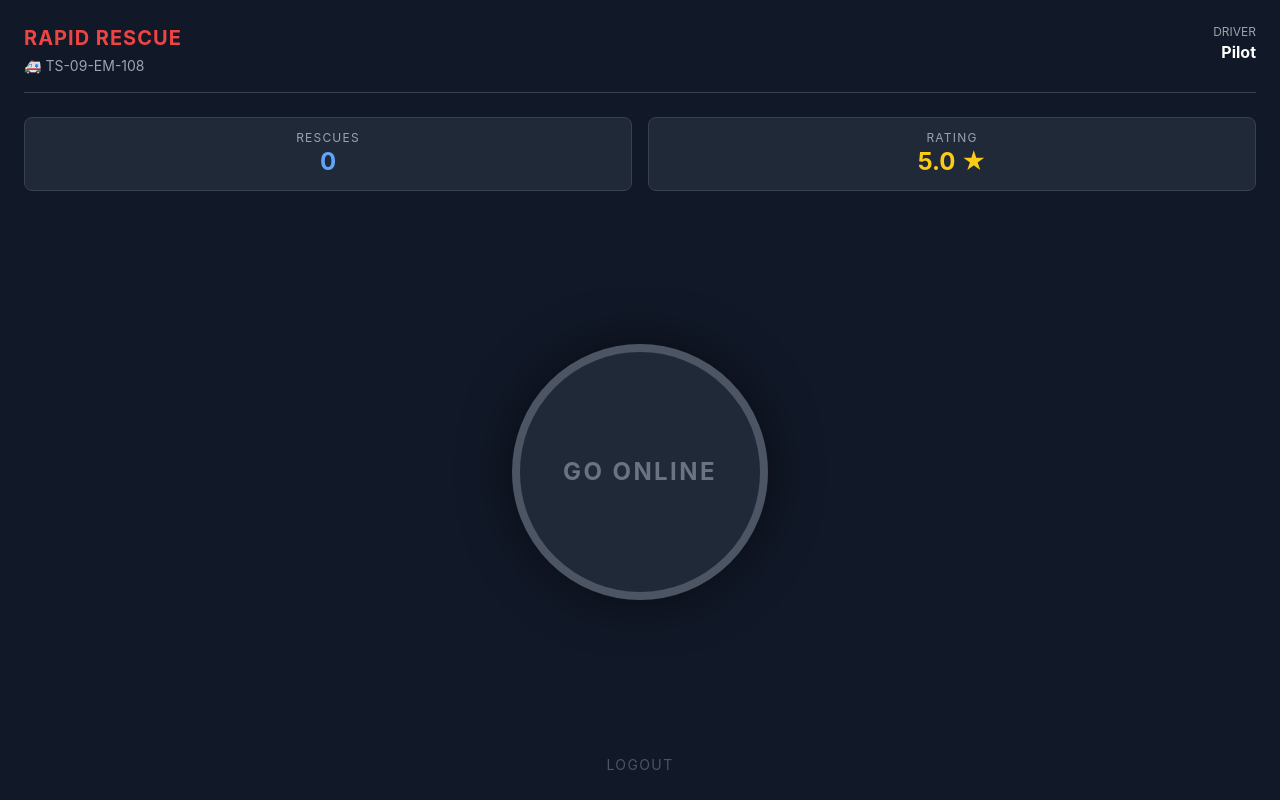
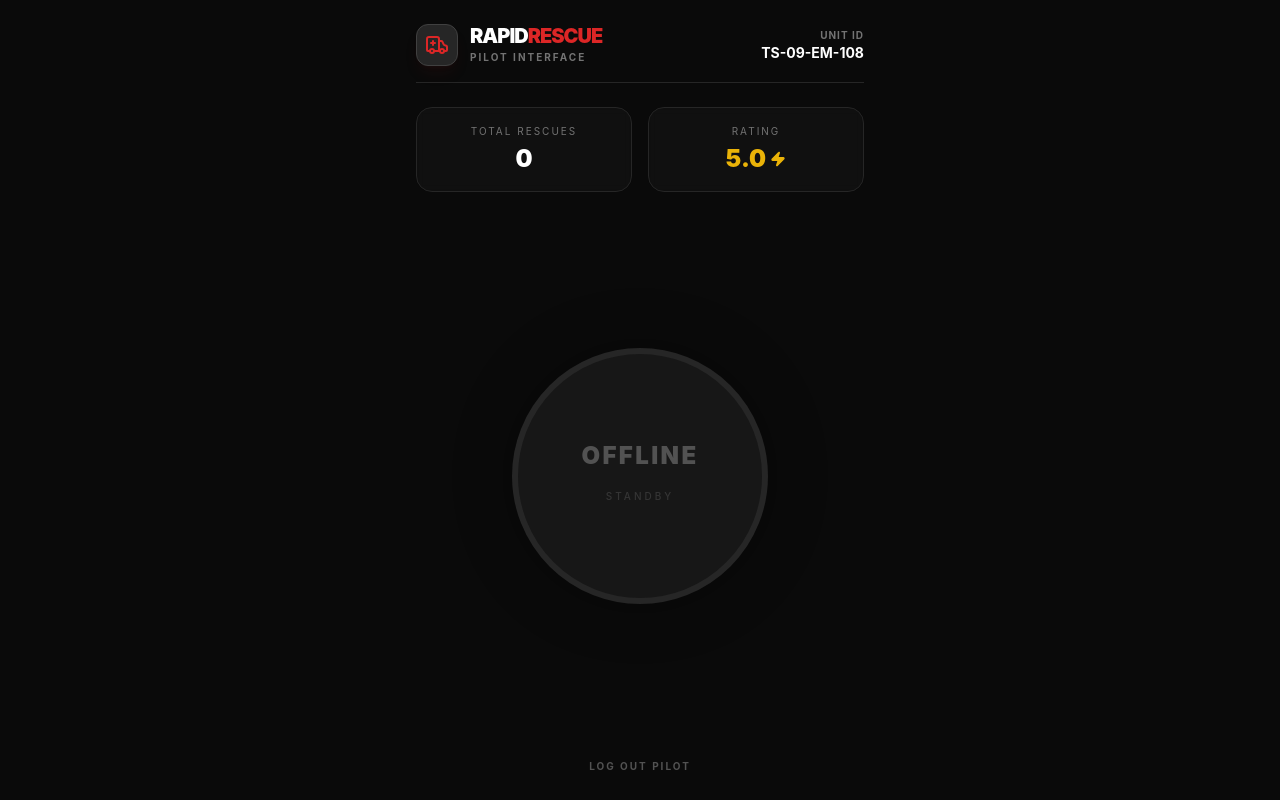
Before and after one commit to arutlashivateja/rapid-rescue, a React (Vite) app: page / in a window 1280 px wide. Built offline with nearby package versions, Linux system fonts and the light colour scheme; no server answers; the database is empty; sample sign-in values are in the browser's storage; the HTML template or start-up script is replaced by a standard one.

Commit message:
UI: Match Dashboard branding to Sign In page (RapidRescue Theme)

```diff
--- a/src/pages/Dashboard.jsx
+++ b/src/pages/Dashboard.jsx
@@ -2,6 +2,7 @@ import React, { useState, useEffect } from 'react';
 import { useAuth } from '../context/AuthContext';
 import { useNavigate } from 'react-router-dom';
 import { getApp } from "firebase/app";
+import { Ambulance, Zap } from 'lucide-react'; // Import the same icons
 import {
   getFirestore,
   doc,
@@ -81,72 +82,97 @@ export default function Dashboard() {
     navigate('/login');
   };
 
+  // --- THE NEW MATCHING UI ---
   return (
-    <div className="min-h-screen bg-gray-900 text-white p-6 relative flex flex-col">
+    <div className="min-h-screen bg-neutral-950 text-neutral-300 p-6 relative flex flex-col items-center">
 
-      {/* --- HEADER (Vehicle Number is here) --- */}
-      <header className="flex justify-between items-start mb-6 border-b border-gray-700 pb-4">
+      {/* --- BRANDED HEADER (Matching SignIn.jsx) --- */}
+      <header className="w-full max-w-md flex justify-between items-center mb-6 border-b border-neutral-800 pb-4">
+        <div className="flex items-center gap-3">
+          <div className="bg-neutral-800 p-2 rounded-xl border border-neutral-700 shadow-lg shadow-red-900/10">
+             <Ambulance className="w-6 h-6 text-red-600" />
+          </div>
           <div>
-          <h1 className="text-xl font-bold text-red-500 tracking-wider">RAPID RESCUE</h1>
-          {/* VEHICLE NUMBER DISPLAY */}
-          <div className="text-gray-400 text-sm mt-1">
-            🚑 {profile?.vehicleNumber || "TS-09-EM-108"}
+            <h1 className="text-xl font-black tracking-tighter text-white uppercase leading-none">
+              Rapid<span className="text-red-600">Rescue</span>
+            </h1>
+            <p className="text-[10px] font-bold tracking-[0.2em] text-neutral-500 uppercase mt-1">
+              Pilot Interface
+            </p>
           </div>
         </div>
 
         <div className="text-right">
-          <div className="text-xs text-gray-400 uppercase">Driver</div>
-          <div className="font-bold text-white">{profile?.name || "Pilot"}</div>
+          <div className="text-[10px] font-bold text-neutral-500 uppercase tracking-widest">Unit ID</div>
+          <div className="font-bold text-white text-sm">
+            {profile?.vehicleNumber || "TS-09-EM-108"}
+          </div>
         </div>
       </header>
 
-      {/* --- STATS BAR (Rescues Count is here) --- */}
-      <div className="grid grid-cols-2 gap-4 mb-8">
-        <div className="bg-gray-800 p-3 rounded-lg text-center border border-gray-700">
-          <div className="text-xs text-gray-400 uppercase tracking-widest">Rescues</div>
-          <div className="text-2xl font-bold text-blue-400">
+      {/* --- STATS BAR --- */}
+      <div className="w-full max-w-md grid grid-cols-2 gap-4 mb-8">
+        <div className="bg-neutral-900/50 p-4 rounded-2xl border border-neutral-800 text-center backdrop-blur-sm">
+          <div className="text-[10px] text-neutral-500 uppercase tracking-[0.2em] mb-1">Total Rescues</div>
+          <div className="text-2xl font-black text-white">
             {profile?.totalRescues || 0}
           </div>
         </div>
-        <div className="bg-gray-800 p-3 rounded-lg text-center border border-gray-700">
-          <div className="text-xs text-gray-400 uppercase tracking-widest">Rating</div>
-          <div className="text-2xl font-bold text-yellow-400">
-            {profile?.rating || "5.0"} ★
+        <div className="bg-neutral-900/50 p-4 rounded-2xl border border-neutral-800 text-center backdrop-blur-sm">
+          <div className="text-[10px] text-neutral-500 uppercase tracking-[0.2em] mb-1">Rating</div>
+          <div className="text-2xl font-black text-yellow-500 flex justify-center items-center gap-1">
+            {profile?.rating || "5.0"} <Zap className="w-4 h-4 fill-current" />
           </div>
         </div>
       </div>
 
-      {/* --- MAIN INTERFACE --- */}
-      <main className="flex-1 flex flex-col items-center justify-center space-y-8">
+      {/* --- MAIN BUTTON --- */}
+      <main className="flex-1 w-full max-w-md flex flex-col items-center justify-center space-y-8">
 
         {!activeRide && (
           <button
             onClick={toggleStatus}
-            className={`w-64 h-64 rounded-full border-8 text-2xl font-bold tracking-widest shadow-[0_0_50px_rgba(0,0,0,0.5)] transition-all
+            className={`group w-64 h-64 rounded-full border-[6px] text-2xl font-black tracking-widest shadow-[0_0_60px_rgba(0,0,0,0.3)] transition-all duration-500 flex flex-col items-center justify-center
               ${isOnline
-                ? 'border-green-500 bg-green-900/20 text-white animate-pulse'
-                : 'border-gray-600 bg-gray-800 text-gray-500'
+                ? 'border-green-500 bg-green-950/30 text-white shadow-green-900/20'
+                : 'border-neutral-800 bg-neutral-900 text-neutral-600 hover:border-neutral-700'
               }`}
           >
-            {isOnline ? 'SCANNING...' : 'GO ONLINE'}
+            <div className={`mb-2 transition-transform duration-500 ${isOnline ? 'scale-110' : 'group-hover:scale-105'}`}>
+              {isOnline ? 'ONLINE' : 'OFFLINE'}
+            </div>
+            <div className="text-[10px] font-medium tracking-[0.3em] uppercase opacity-50">
+              {isOnline ? 'Scanning...' : 'Standby'}
+            </div>
           </button>
         )}
 
         {/* --- ACTIVE RIDE CARD --- */}
         {activeRide && (
-          <div className="w-full bg-gray-800 p-6 rounded-xl border-l-4 border-blue-500 shadow-2xl">
-            <h2 className="text-xl font-bold mb-4 flex items-center gap-2">
-              <span className="animate-pulse">🔴</span> LIVE MISSION
+          <div className="w-full bg-neutral-900 p-6 rounded-3xl border border-blue-500/50 shadow-[0_0_40px_rgba(59,130,246,0.1)] relative overflow-hidden">
+            <div className="absolute top-0 left-0 w-full h-1 bg-gradient-to-r from-blue-500 via-purple-500 to-blue-500 animate-pulse"></div>
+
+            <h2 className="text-xl font-black mb-6 flex items-center gap-3 text-white">
+              <span className="w-3 h-3 bg-red-500 rounded-full animate-ping"></span>
+              ACTIVE MISSION
             </h2>
-            <div className="space-y-3 text-gray-300">
-              <p className="text-lg"><span className="text-gray-500 text-sm block">Patient Name</span> {activeRide.patientName}</p>
-              <p className="text-lg"><span className="text-gray-500 text-sm block">Location</span> {activeRide.location}</p>
+
+            <div className="space-y-4 text-neutral-300">
+              <div className="bg-black/30 p-4 rounded-xl border border-neutral-800">
+                <span className="text-[10px] text-neutral-500 uppercase tracking-widest block mb-1">Patient</span>
+                <span className="text-lg font-bold text-white">{activeRide.patientName}</span>
               </div>
+              <div className="bg-black/30 p-4 rounded-xl border border-neutral-800">
+                <span className="text-[10px] text-neutral-500 uppercase tracking-widest block mb-1">Location</span>
+                <span className="text-lg font-bold text-white">{activeRide.location}</span>
+              </div>
+            </div>
+
             <button
               onClick={() => setActiveRide(null)}
-              className="mt-6 w-full bg-green-600 py-4 rounded-lg font-bold text-white shadow-lg hover:bg-green-500"
+              className="mt-6 w-full bg-blue-600 hover:bg-blue-500 text-white py-4 rounded-xl font-bold shadow-lg shadow-blue-900/20 transition-all active:scale-[0.98] uppercase tracking-widest text-sm"
             >
-              COMPLETE RESCUE
+              Mission Complete
             </button>
           </div>
         )}
@@ -155,38 +181,50 @@ export default function Dashboard() {
 
       {/* --- INCOMING CALL MODAL --- */}
       {incomingRequest && (
-        <div className="fixed inset-0 bg-black/95 flex items-center justify-center z-50 p-4 animate-bounce-in">
-          <div className="bg-red-900/40 border-2 border-red-500 w-full max-w-md p-6 rounded-2xl shadow-[0_0_100px_rgba(220,38,38,0.5)] text-center backdrop-blur-md">
-            <div className="text-5xl mb-4">🚨</div>
-            <h2 className="text-3xl font-bold text-white mb-2">EMERGENCY</h2>
-            <p className="text-red-300 mb-6 uppercase tracking-widest">Immediate Response Required</p>
+        <div className="fixed inset-0 bg-black/95 flex items-center justify-center z-50 p-6 animate-in fade-in zoom-in duration-300">
+          <div className="bg-neutral-900 border border-red-500/50 w-full max-w-md p-8 rounded-3xl shadow-[0_0_100px_rgba(220,38,38,0.4)] text-center relative overflow-hidden">
 
-            <div className="bg-black/50 p-4 rounded-lg text-left mb-6">
-              <p className="text-xl font-bold text-white">{incomingRequest.emergencyType}</p>
-              <p className="text-gray-400 mt-1">📍 {incomingRequest.location}</p>
+            {/* Background Pulse Animation */}
+            <div className="absolute top-0 left-0 w-full h-full bg-red-500/5 animate-pulse"></div>
+
+            <div className="relative z-10">
+              <div className="w-16 h-16 bg-red-500/10 rounded-full flex items-center justify-center mx-auto mb-6 border border-red-500/20">
+                <Ambulance className="w-8 h-8 text-red-500 animate-bounce" />
+              </div>
+
+              <h2 className="text-2xl font-black text-white mb-2 tracking-tight">EMERGENCY ALERT</h2>
+              <p className="text-red-400 text-xs font-bold uppercase tracking-[0.2em] mb-8">Immediate Response Required</p>
+
+              <div className="bg-black/40 p-5 rounded-2xl text-left mb-8 border border-neutral-800">
+                <p className="text-xl font-bold text-white mb-1">{incomingRequest.emergencyType}</p>
+                <p className="text-neutral-400 text-sm flex items-center gap-2">
+                  <span className="w-2 h-2 bg-neutral-600 rounded-full"></span>
+                  {incomingRequest.location}
+                </p>
               </div>
 
               <div className="flex gap-4">
                 <button
                   onClick={() => setIncomingRequest(null)}
-                className="flex-1 py-4 bg-gray-800 rounded-lg font-bold text-gray-400"
+                  className="flex-1 py-4 bg-neutral-800 hover:bg-neutral-700 text-neutral-400 rounded-xl font-bold text-xs uppercase tracking-widest transition-colors"
                 >
-                DECLINE
+                  Decline
                 </button>
                 <button
                   onClick={acceptRide}
-                className="flex-1 py-4 bg-red-600 rounded-lg font-bold text-white shadow-lg animate-pulse"
+                  className="flex-1 py-4 bg-red-600 hover:bg-red-500 text-white rounded-xl font-bold text-xs uppercase tracking-widest shadow-lg shadow-red-900/30 animate-pulse transition-colors"
                 >
-                ACCEPT
+                  Accept Mission
                 </button>
+              </div>
             </div>
           </div>
         </div>
       )}
 
-      <footer className="mt-8 text-center">
-        <button onClick={handleLogout} className="text-gray-600 text-sm hover:text-white uppercase tracking-widest">
-          Logout
+      <footer className="w-full max-w-md mt-6 text-center">
+        <button onClick={handleLogout} className="text-neutral-600 text-[10px] font-bold hover:text-white uppercase tracking-[0.2em] transition-colors">
+          Log Out Pilot
         </button>
       </footer>
     </div>
```
Lines whose indentation alone changed are shown as unchanged.
